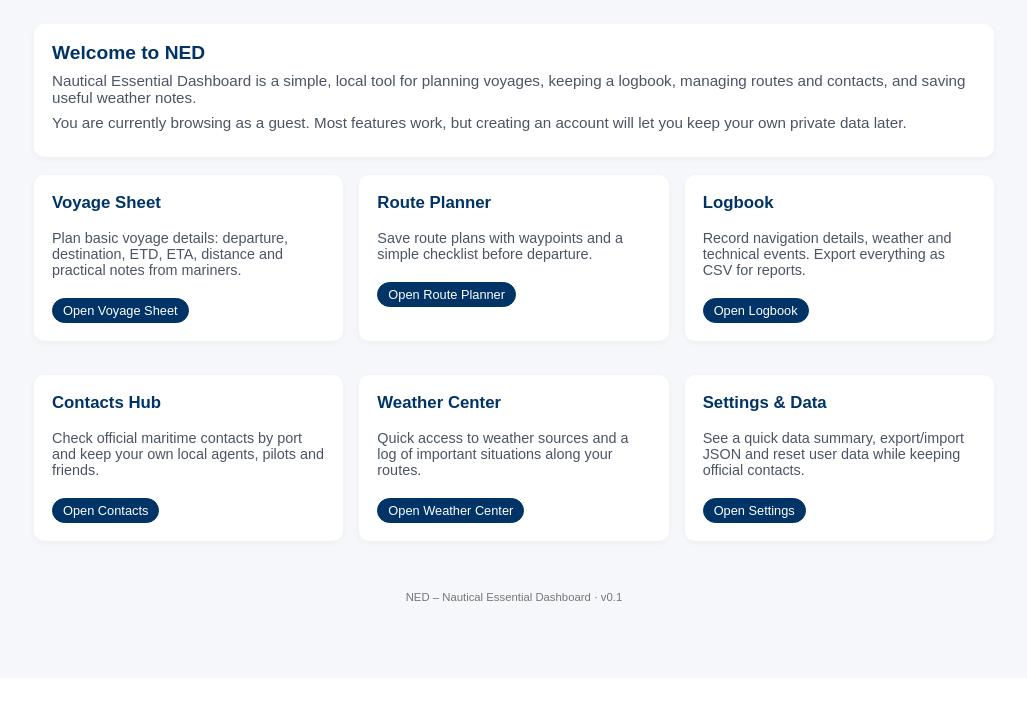
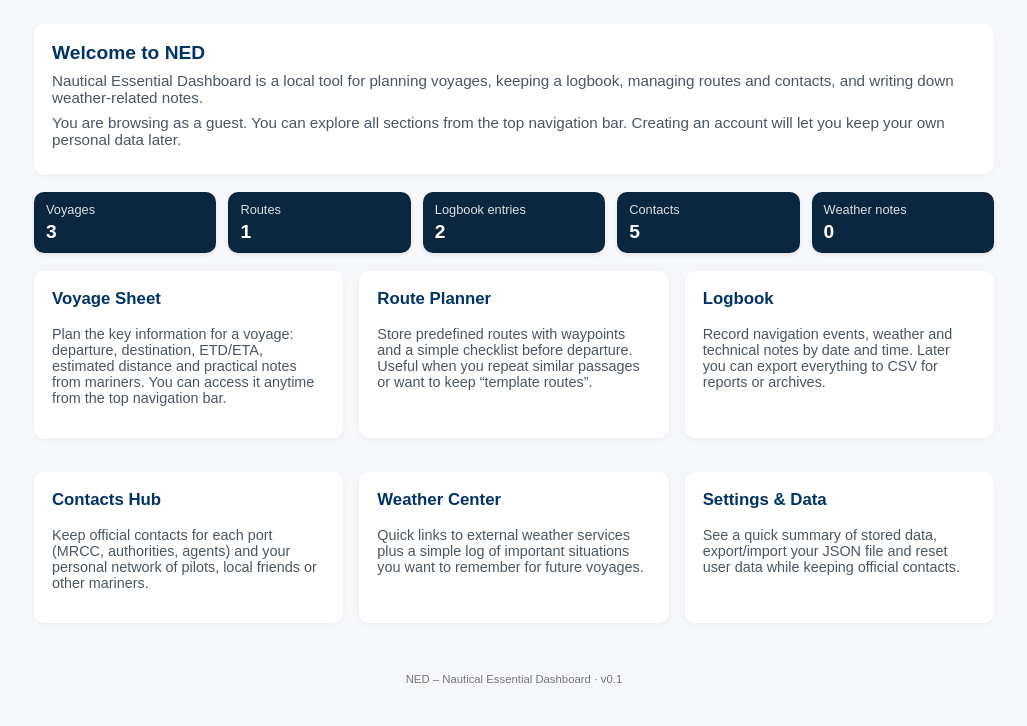
Before and after one commit to NVO01-95/NED-, a Flask app: page / in a window 1280 px wide. Shown: the part 122-848 px from the top of the page, without its empty margins (126-1153 px from the left). Before the commit the page ends 723 px from the top, so only its background shows below. Run offline with Flask 3, Linux system fonts and the light colour scheme.

Commit message:
It's begining to look a lot like this might actually be a good thing.

```diff
--- a/app.py
+++ b/app.py
@@ -16,8 +16,19 @@ def inject_current_user():
 
 
 @app.route("/")
-def index():
-    return render_template("index.html")
+def home():
+    data = load_data()
+
+    summary = {
+        "voyages": len(data.get("voyages", [])),
+        "routes": len(data.get("routes", [])),
+        "log_entries": len(data.get("log_entries", [])),
+        "contacts": len(data.get("contacts", [])) + len(data.get("personal_contacts", [])),
+        "weather_notes": len(data.get("weather_notes", [])),
+    }
+
+    return render_template("index.html", summary=summary)
+
 
 
 @app.route("/register", methods=["GET", "POST"])
@@ -62,7 +73,7 @@ def register():
         session["user_id"] = new_id
         session["username"] = username
 
-        return redirect(url_for("index"))  # ajustează dacă ai altă rută principală
+        return redirect(url_for("home"))
 
     return render_template("register.html", error=None)
 
@@ -92,14 +103,14 @@ def login():
         session["user_id"] = user["id"]
         session["username"] = user["username"]
 
-        return redirect(url_for("index"))  # sau altă pagină default
+        return redirect(url_for("home"))
 
     return render_template("login.html", error=None)
 
 @app.route("/logout")
 def logout():
     session.clear()
-    return redirect(url_for("index"))  # sau altă rută principală
+    return redirect(url_for("home"))
 
 
 @app.route("/forgot", methods=["GET", "POST"])
--- a/static/style.css
+++ b/static/style.css
@@ -390,3 +390,29 @@ a:hover {
     justify-content: space-between;
     align-items: center;
 }
+
+.home-stats {
+    display: grid;
+    grid-template-columns: repeat(auto-fit, minmax(140px, 1fr));
+    gap: 12px;
+    margin-bottom: 18px;
+}
+
+.home-stat-card {
+    background: #0b2740;
+    color: #ffffff;
+    border-radius: 10px;
+    padding: 10px 12px;
+    box-shadow: 0 2px 4px rgba(0,0,0,0.08);
+}
+
+.home-stat-label {
+    font-size: 0.8rem;
+    opacity: 0.85;
+}
+
+.home-stat-value {
+    margin-top: 4px;
+    font-size: 1.2rem;
+    font-weight: 600;
+}
--- a/templates/base.html
+++ b/templates/base.html
@@ -26,7 +26,7 @@
     </header>
 
     <nav class="ned-nav">
-        <a href="{{ url_for('index') }}">Home</a>
+        <a href="{{ url_for('home') }}">Home</a>
         <a href="{{ url_for('voyage_sheet') }}">Voyage Sheet</a>
         <a href="{{ url_for('route_planner') }}">Route Planner</a>
         <a href="{{ url_for('logbook') }}">Logbook</a>
--- a/templates/index.html
+++ b/templates/index.html
@@ -1,76 +1,101 @@
 {% extends "base.html" %}
 
-{% block title %}NED · Home{% endblock %}
+{% block title %}NED · Dashboard{% endblock %}
 
 {% block content %}
-<section class="home-hero ned-card">
-    <div class="home-hero-text">
+<section class="ned-card home-hero">
     <h2>Welcome to NED</h2>
     <p>
-            Nautical Essential Dashboard is a simple, local tool for planning voyages,
-            keeping a logbook, managing routes and contacts, and saving useful weather notes.
+        Nautical Essential Dashboard is a local tool for planning voyages, keeping a logbook,
+        managing routes and contacts, and writing down weather-related notes.
     </p>
 
     {% if current_username %}
         <p class="home-hero-status">
-                Logged in as <strong>{{ current_username }}</strong>. New data will be linked to this account.
+            Logged in as <strong>{{ current_username }}</strong>. New voyages, routes and logbook entries
+            are linked to this account.
         </p>
     {% else %}
         <p class="home-hero-status">
-                You are currently browsing as a guest. Most features work, but creating an account will let you
-                keep your own private data later.
+            You are browsing as a guest. You can explore all sections from the top navigation bar.
+            Creating an account will let you keep your own personal data later.
         </p>
     {% endif %}
+</section>
+
+{% if summary %}
+<section class="home-stats">
+    <div class="home-stat-card">
+        <div class="home-stat-label">Voyages</div>
+        <div class="home-stat-value">{{ summary.voyages }}</div>
+    </div>
+    <div class="home-stat-card">
+        <div class="home-stat-label">Routes</div>
+        <div class="home-stat-value">{{ summary.routes }}</div>
+    </div>
+    <div class="home-stat-card">
+        <div class="home-stat-label">Logbook entries</div>
+        <div class="home-stat-value">{{ summary.log_entries }}</div>
+    </div>
+    <div class="home-stat-card">
+        <div class="home-stat-label">Contacts</div>
+        <div class="home-stat-value">{{ summary.contacts }}</div>
+    </div>
+    <div class="home-stat-card">
+        <div class="home-stat-label">Weather notes</div>
+        <div class="home-stat-value">{{ summary.weather_notes }}</div>
     </div>
 </section>
+{% endif %}
 
 <section class="home-grid">
     <article class="home-card ned-card">
         <h3>Voyage Sheet</h3>
         <p>
-            Plan basic voyage details: departure, destination, ETD, ETA, distance and practical notes from mariners.
+            Plan the key information for a voyage: departure, destination, ETD/ETA,
+            estimated distance and practical notes from mariners.
+            You can access it anytime from the top navigation bar.
         </p>
-        <a href="{{ url_for('voyage_sheet') }}" class="btn btn-small">Open Voyage Sheet</a>
     </article>
 
     <article class="home-card ned-card">
         <h3>Route Planner</h3>
         <p>
-            Save route plans with waypoints and a simple checklist before departure.
+            Store predefined routes with waypoints and a simple checklist before departure.
+            Useful when you repeat similar passages or want to keep “template routes”.
         </p>
-        <a href="{{ url_for('route_planner') }}" class="btn btn-small">Open Route Planner</a>
     </article>
 
     <article class="home-card ned-card">
         <h3>Logbook</h3>
         <p>
-            Record navigation details, weather and technical events. Export everything as CSV for reports.
+            Record navigation events, weather and technical notes by date and time.
+            Later you can export everything to CSV for reports or archives.
         </p>
-        <a href="{{ url_for('logbook') }}" class="btn btn-small">Open Logbook</a>
     </article>
 
     <article class="home-card ned-card">
         <h3>Contacts Hub</h3>
         <p>
-            Check official maritime contacts by port and keep your own local agents, pilots and friends.
+            Keep official contacts for each port (MRCC, authorities, agents) and your personal network
+            of pilots, local friends or other mariners.
         </p>
-        <a href="{{ url_for('contacts') }}" class="btn btn-small">Open Contacts</a>
     </article>
 
     <article class="home-card ned-card">
         <h3>Weather Center</h3>
         <p>
-            Quick access to weather sources and a log of important situations along your routes.
+            Quick links to external weather services plus a simple log of important situations
+            you want to remember for future voyages.
         </p>
-        <a href="{{ url_for('weather') }}" class="btn btn-small">Open Weather Center</a>
     </article>
 
     <article class="home-card ned-card">
         <h3>Settings &amp; Data</h3>
         <p>
-            See a quick data summary, export/import JSON and reset user data while keeping official contacts.
+            See a quick summary of stored data, export/import your JSON file and reset user data
+            while keeping official contacts.
         </p>
-        <a href="{{ url_for('settings') }}" class="btn btn-small">Open Settings</a>
     </article>
 </section>
 {% endblock %}
```
Lines whose indentation alone changed are shown as unchanged.
